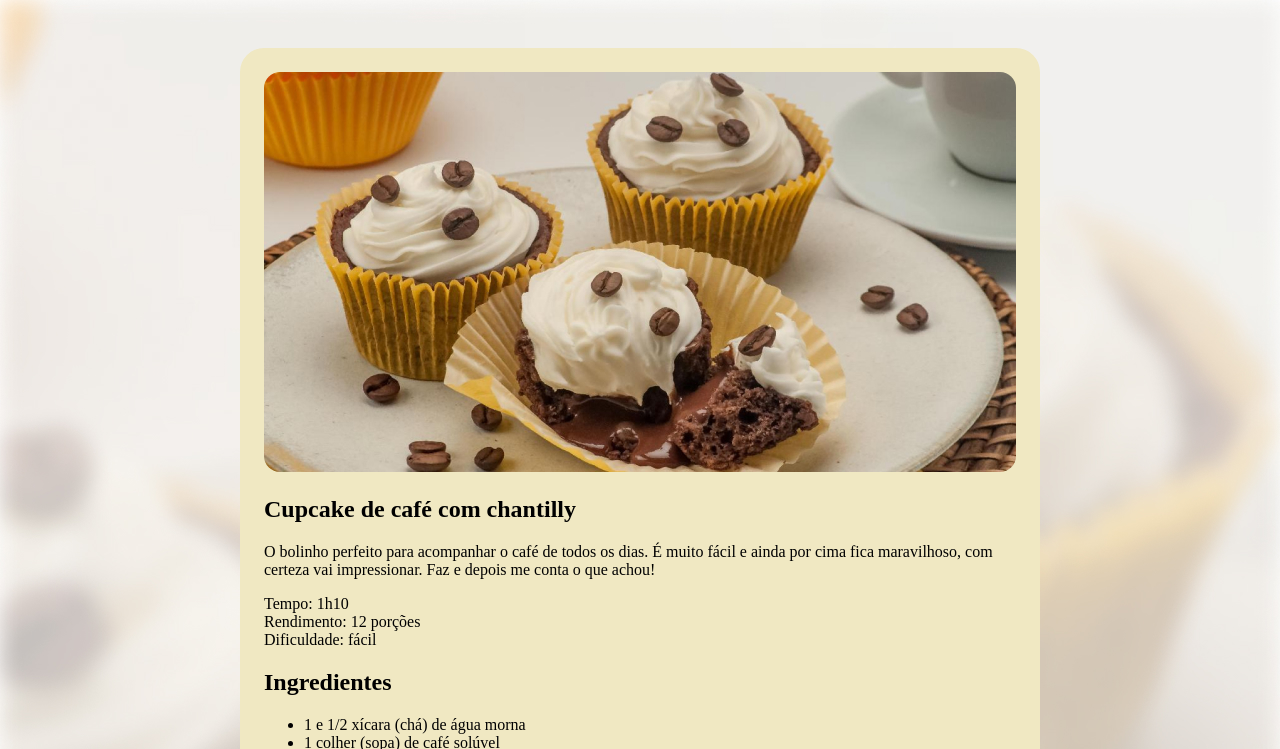
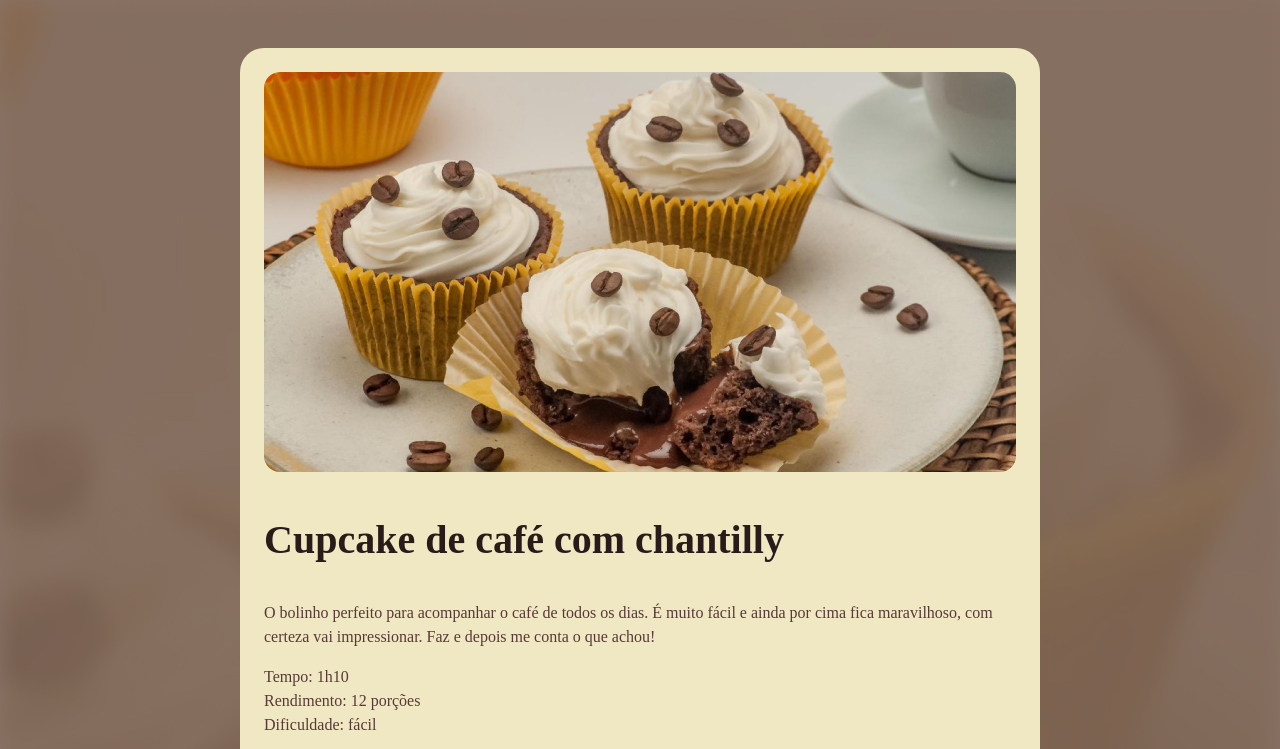
Before and after one commit to ArturBraz/Recipe_page, a plain HTML site: page index.html in a window 1280 px wide. Shown: the top 749 px of the page. Drawn offline with Linux system fonts and the light colour scheme; a web font is replaced by a local one.

Commit message:
trabalhando as fontes

```diff
--- a/index.html
+++ b/index.html
@@ -1,13 +1,22 @@
 <!DOCTYPE html>
 <html lang="pt-br">
     <head>
+        <link rel="preconnect" href="https://fonts.googleapis.com" />
+        <link rel="preconnect" href="https://fonts.gstatic.com" crossorigin />
+
         <meta charset="UTF-8" />
         <meta name="viewport" content="width=device-width, initial-scale=1.0" />
         <title>Pagina de Receita</title>
 
         <link rel="stylesheet" href="style.css" />
+
+        <link
+            href="https://fonts.googleapis.com/css2?family=Alice&family=Inter:wght@100..900&display=swap"
+            rel="stylesheet"
+        />
     </head>
     <body>
+        <div id="overlay"></div>
         <div id="page">
             <img
                 src="assets/main-image.jpg"
--- a/style.css
+++ b/style.css
@@ -1,18 +1,49 @@
-body{
+:root{
+    font-family: "Alice",serif;
+    line-height: 150%;
+    color: #573A37;
+}
+
+body {
+    position: relative;
     background-image: url(assets/bg-image.jpg);
     background-size: cover;
-
 }
 
-#page{
+#overlay {
+    position: fixed;
+    width: 100%;
+    height: 100%;
+    top: 0;
+    left: 0;
+    right: 0;
+    bottom: 0;
+    background-color: #573824;
+    opacity: 0.7;
+    z-index: 0;
+}
+
+#page {
+    position: relative;
     box-sizing: border-box;
     width: 800px;
     padding: 24px;
-    background-color: #F0E8C2;
+    background-color: #f0e8c2;
     border-radius: 24px;
     margin: 48px auto;
+    z-index: 2;
 }
 
-img{
+img {
     border-radius: 16px;
 }
+h1{
+    line-height: 140%;
+    font-size: 40px;
+}
+h2{
+    font-size: 24px;
+}
+h1,h2{
+    color: #291B1A;
+}
```
